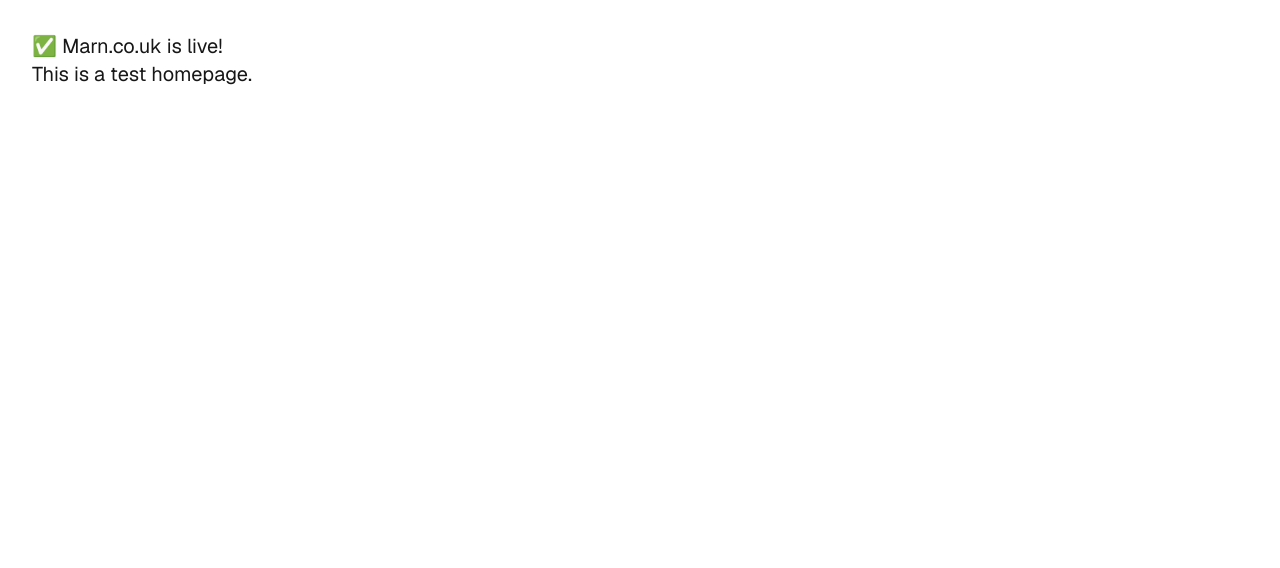
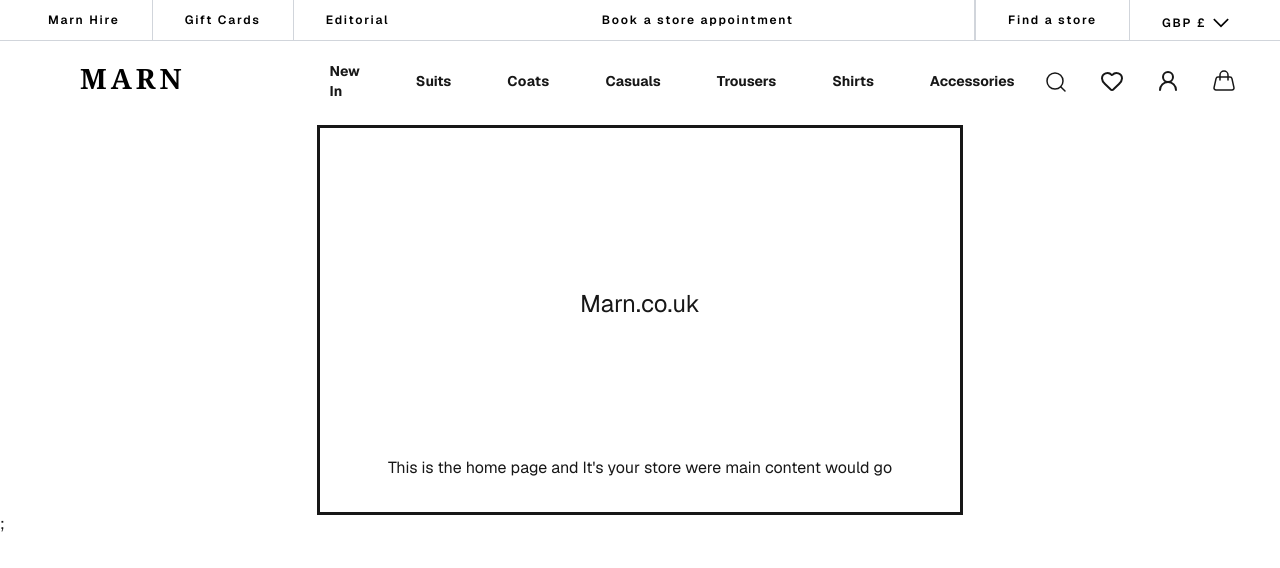
Before and after one commit to abd-h/marn-store, a Next.js app in the folder marn-store/: page / in a window 1280 px wide. Shown: the top 568 px of the page. Built offline with nearby package versions, Linux system fonts and the light colour scheme.

Commit message:
test complete

```diff
--- a/marn-store/app/page.tsx
+++ b/marn-store/app/page.tsx
@@ -1,8 +1,25 @@
+import Image from "next/image";
+import TopBar from "../components/navigations/TopBar";
+import MainNav from "../components/navigations/MainNav";
+import SearchBanner from "@/components/icons/nav/search/SearchBanner";
+import OverlayLayer from "@/components/icons/nav/search/OverlayLayer";
+
+
+
+
 export default function Home() {
   return (
-    <section className="p-8 text-xl">
-      <h1>✅ Marn.co.uk is live!</h1>
-      <p>This is a test homepage.</p>
-    </section>
+    <main className="contents">
+      <MainNav />
+      <OverlayLayer />
+      <div className="w-[40rem] outline mx-auto flex flex-col gap-2 py-8 mt-[10%] items-center justify-center">
+        <h1 className="text-2xl text-center my-[20%]">Marn.co.uk</h1>
+        <p>
+          This is the home page and It&apos;s your store were main content would
+          go
+        </p>
+      </div>
+      ;
+    </main>
   );
 }
```
